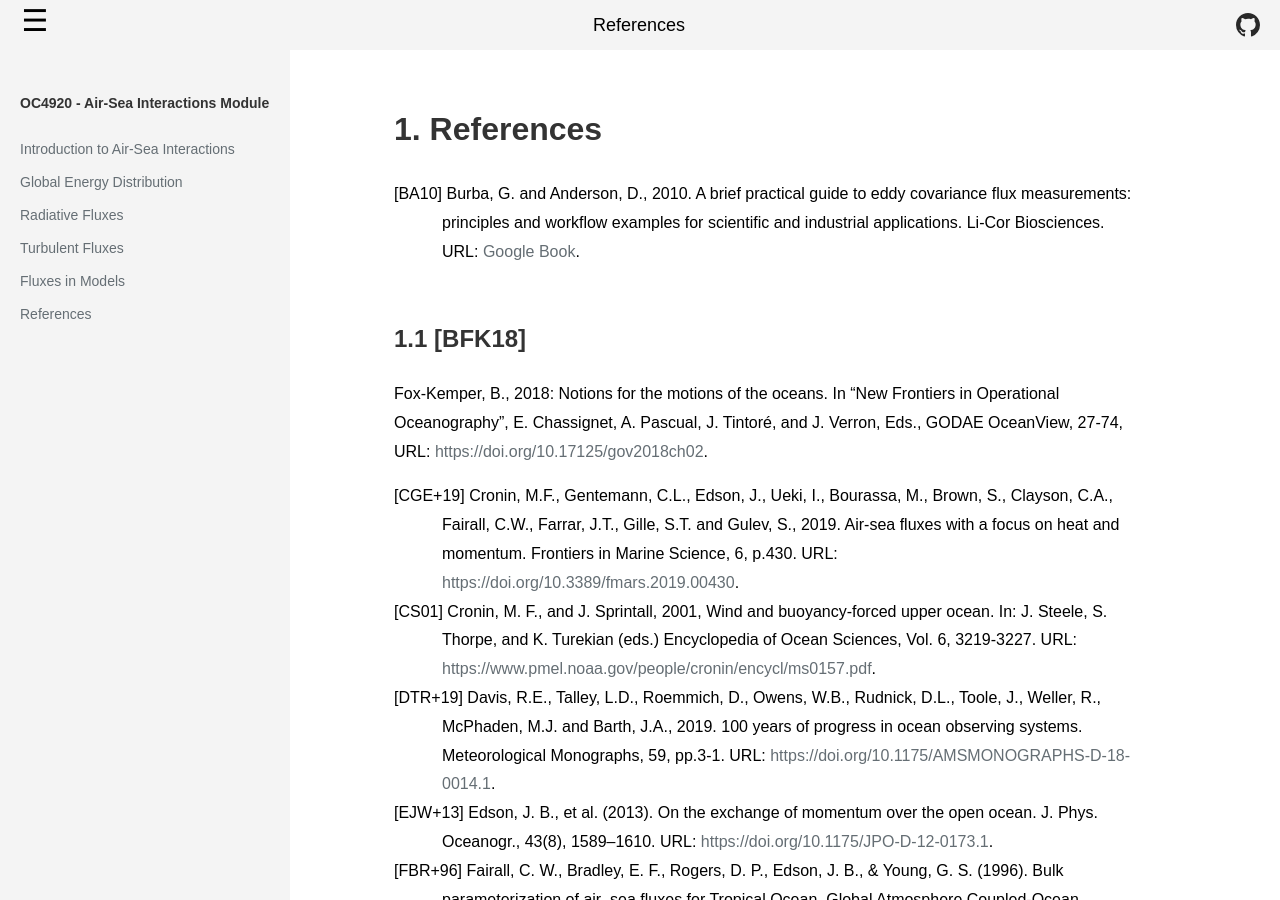
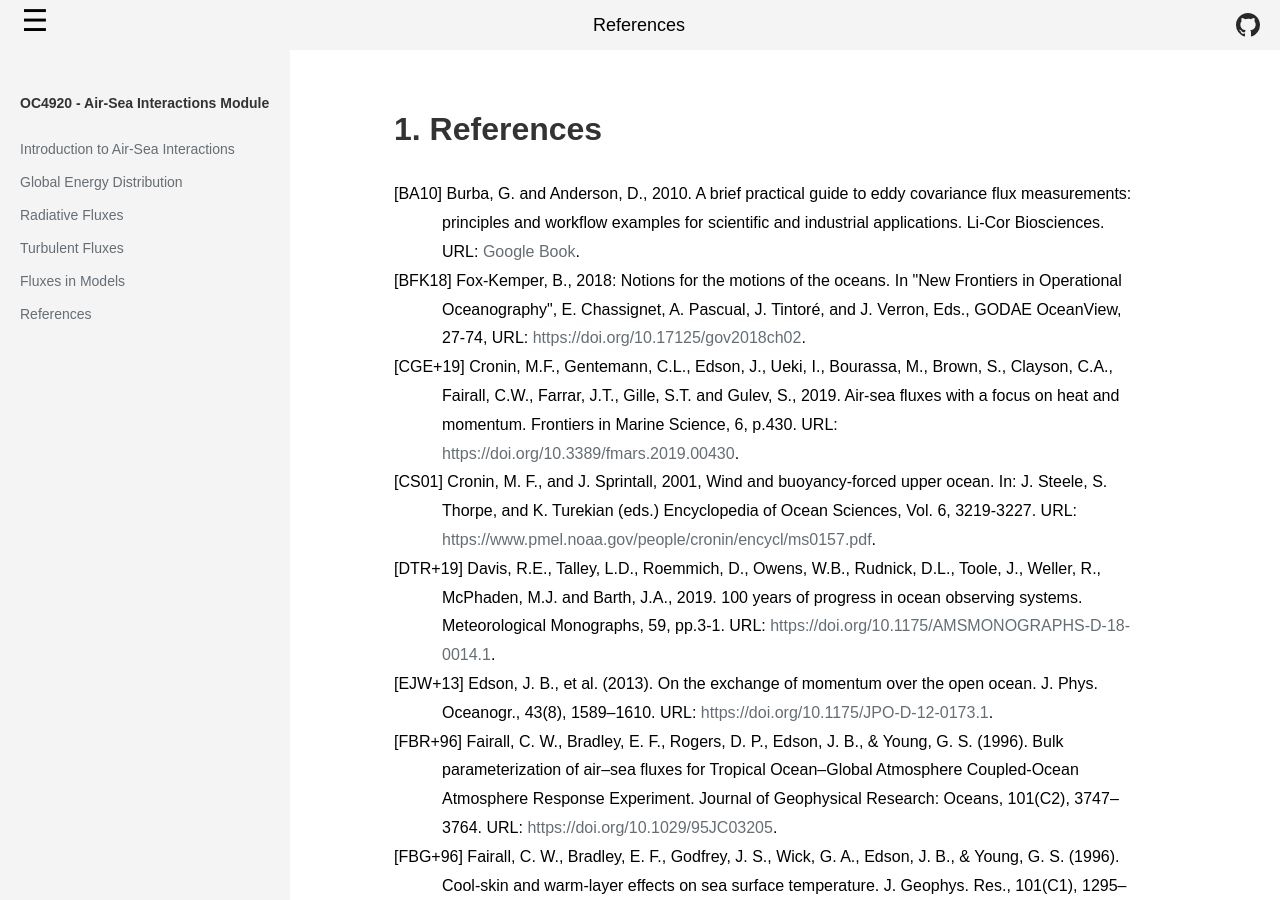
Before and after one commit to marcelduplessis/air-sea-interactions-notes, a Jekyll site: the page built from references.md, in a window 1280 px wide and 900 px high. Built offline with Jekyll 4.4.1, drawn with Linux system fonts in a browser that asks for light colours; part of the change alters nothing that is shown.

Commit message:
fix references link

```diff
--- a/references.md
+++ b/references.md
@@ -10,9 +10,9 @@ title: References
 [BA10] Burba, G. and Anderson, D., 2010. A brief practical guide to eddy covariance flux measurements: principles and workflow examples for scientific and industrial applications. Li-Cor Biosciences. URL: <a href="https://books.google.se/books?hl=en&lr=&id=mCsI1_8GdrIC&oi=fnd&pg=PA6&dq=A+Brief+Practical+Guide+to+Eddy+Covariance+Flux+Measurements:+Principles+and+Workflow+Examples+for+Scientific+and+Industrial+Applications&ots=TMPk3_Uk8Y&sig=GUa0x8L60KvtJlMslJ2ktmbJZVw&redir_esc=y#v=onepage&q=A%20Brief%20Practical%20Guide%20to%20Eddy%20Covariance%20Flux%20Measurements%3A%20Principles%20and%20Workflow%20Examples%20for%20Scientific%20and%20Industrial%20Applications&f=false">Google Book</a>.
 </div>
 
-<h2 id="BFK18">[BFK18]</h2>
-Fox-Kemper, B., 2018: Notions for the motions of the oceans. In "New Frontiers in Operational Oceanography", E. Chassignet, A. Pascual, J. Tintoré, and J. Verron, Eds., GODAE OceanView, 27-74, URL: <a href="https://doi.org/10.17125/gov2018ch02">https://doi.org/10.17125/gov2018ch02</a>.
-
+<div id="BFK18" class="reference">
+[BFK18] Fox-Kemper, B., 2018: Notions for the motions of the oceans. In "New Frontiers in Operational Oceanography", E. Chassignet, A. Pascual, J. Tintoré, and J. Verron, Eds., GODAE OceanView, 27-74, URL: <a href="https://doi.org/10.17125/gov2018ch02">https://doi.org/10.17125/gov2018ch02</a>.
+</div>
 
 <div id="CGE+19" class="reference">
 [CGE+19] Cronin, M.F., Gentemann, C.L., Edson, J., Ueki, I., Bourassa, M., Brown, S., Clayson, C.A., Fairall, C.W., Farrar, J.T., Gille, S.T. and Gulev, S., 2019. Air-sea fluxes with a focus on heat and momentum. Frontiers in Marine Science, 6, p.430. URL: <a href="https://doi.org/10.3389/fmars.2019.00430">https://doi.org/10.3389/fmars.2019.00430</a>.
@@ -68,3 +68,20 @@ Fox-Kemper, B., 2018: Notions for the motions of the oceans. In "New Frontiers i
     padding-left: 3em; /* Indent for subsequent lines */
 }
 </style>
+
+<script>
+document.addEventListener('DOMContentLoaded', function() {
+  // Check if we have a hash in the URL
+  if(window.location.hash) {
+    const targetId = window.location.hash.substring(1);
+    const targetElement = document.getElementById(targetId);
+
+    if(targetElement) {
+      // Scroll to the element
+      setTimeout(function() {
+        targetElement.scrollIntoView();
+      }, 100);
+    }
+  }
+});
+</script>
```
